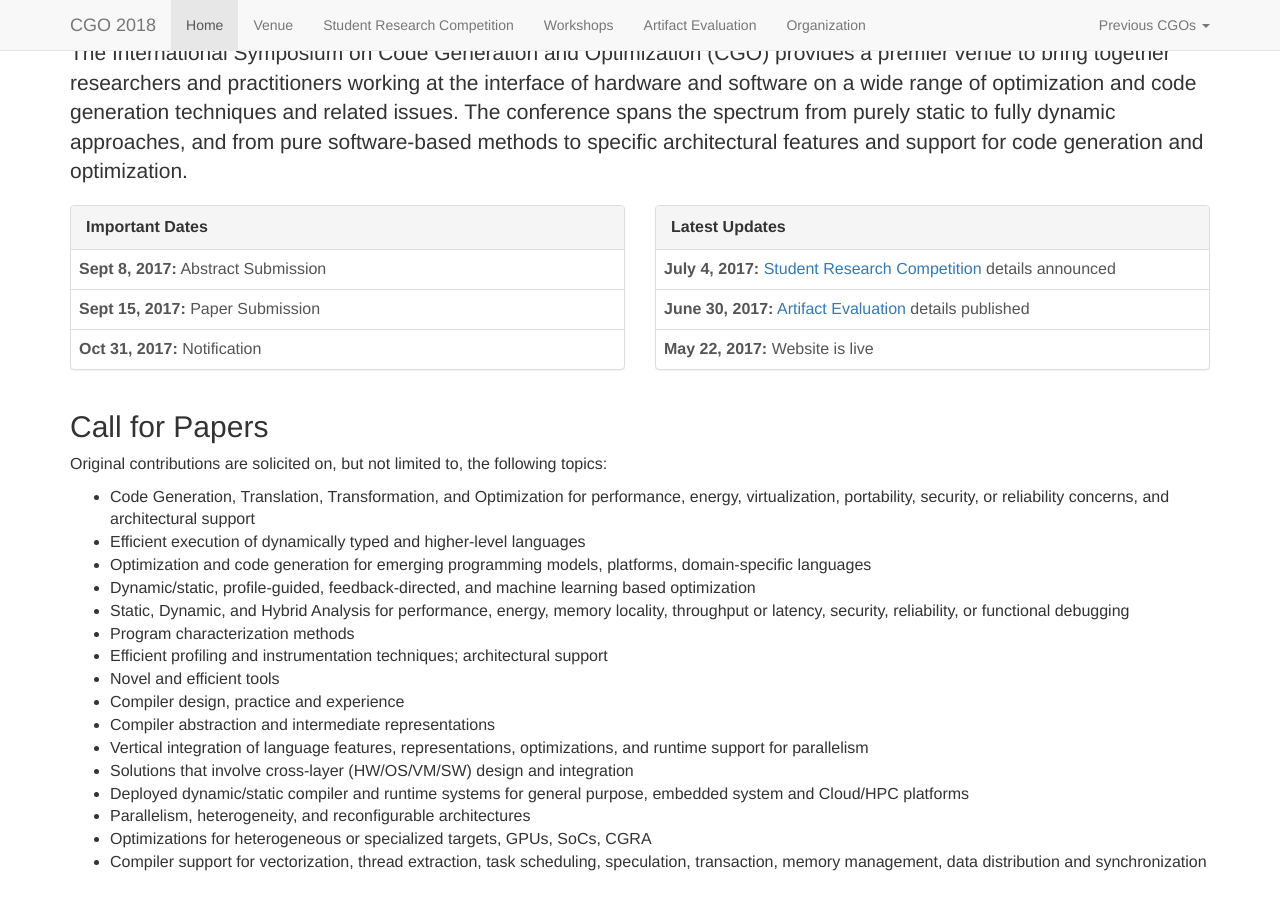
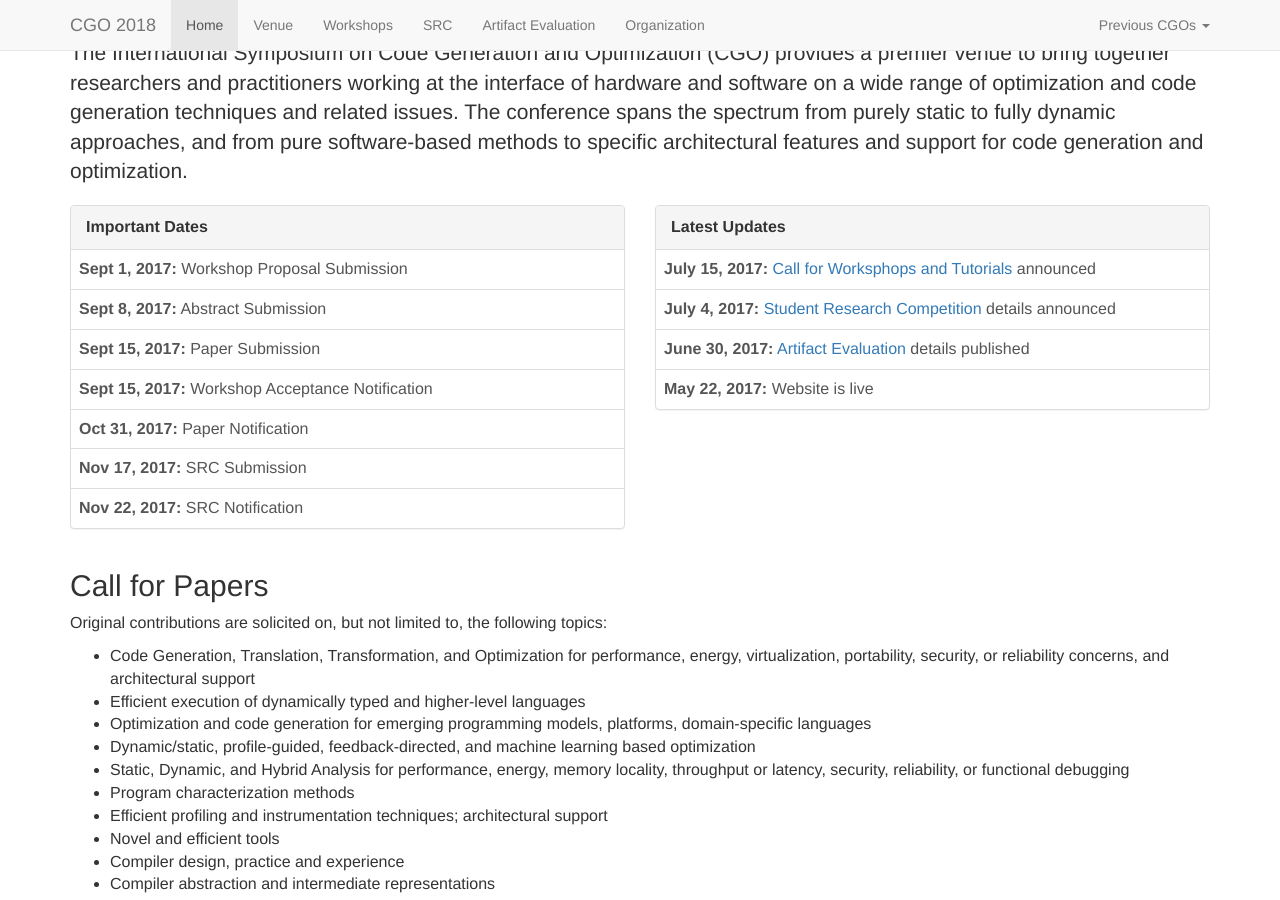
Before and after one commit to ChrisCummins/cgo2018, a Jekyll site: the page built from index.html, in a window 1280 px wide and 900 px high, scrolled down 740 px. Built offline with Jekyll 4.4.1, drawn with Linux system fonts in a browser that asks for light colours; nearby versions of some CDN libraries.

Commit message:
new dates

```diff
--- a/_layouts/default.html
+++ b/_layouts/default.html
@@ -37,8 +37,8 @@ layout: compress
           <ul class="nav navbar-nav">
             <li {% if page.url == "/" %}class="active"{% endif %}><a href="{{ '/' | relative_url }}">Home</a></li>
             <li {% if page.url == "/venue/" %}class="active"{% endif %}><a href="{{ '/venue/' | relative_url }}">Venue</a></li>
-            <li {% if page.url == "/src/" %}class="active"{% endif %}><a href="{{ '/src/' | relative_url }}">Student Research Competition</a></li>
             <li {% if page.url == "/workshops/" %}class="active"{% endif %}><a href="{{ '/workshops/' | relative_url }}">Workshops</a></li>
+            <li {% if page.url == "/src/" %}class="active"{% endif %}><a href="{{ '/src/' | relative_url }}">SRC</a></li>
             <li><a href="http://ctuning.org/ae/cgo2018.html">Artifact Evaluation</a></li>
             <li {% if page.url == "/organization/" %}class="active"{% endif %}><a href="{{ '/organization/' | relative_url }}">Organization</a></li>
           </ul> <!-- /.navbar-nav -->
--- a/index.html
+++ b/index.html
@@ -40,15 +40,13 @@ footer: 'Vienna Skyline photo by <a href="https://commons.wikimedia.org/wiki/Fil
 
           <table class="table">
             <tbody>
-              <tr>
-                <td><!--<s>--><b>Sept 8, 2017:</b> Abstract Submission<!--</s>--></td>
-              </tr>
-              <tr>
-                <td><b>Sept 15, 2017:</b> Paper Submission</td>
-              </tr>
-              <tr>
-                <td><b>Oct 31, 2017:</b> Notification</td>
-              </tr>
+              <tr><td><b>Sept 1, 2017:</b> Workshop Proposal Submission</td></tr>
+              <tr><td><!--<s>--><b>Sept 8, 2017:</b> Abstract Submission<!--</s>--></td></tr>
+              <tr><td><b>Sept 15, 2017:</b> Paper Submission</td></tr>
+              <tr><td><b>Sept 15, 2017:</b> Workshop Acceptance Notification</td></tr>
+              <tr><td><b>Oct 31, 2017:</b> Paper Notification</td></tr>
+              <tr><td><b>Nov 17, 2017:</b> SRC Submission</td></tr>
+              <tr><td><b>Nov 22, 2017:</b> SRC Notification</td></tr>
             </tbody>
           </table>
         </div> <!-- /.panel -->
@@ -60,6 +58,7 @@ footer: 'Vienna Skyline photo by <a href="https://commons.wikimedia.org/wiki/Fil
 
           <table class="table">
             <tbody>
+              <tr><td><b>July 15, 2017:</b> <a href="{{ '/workshops/' | relative_url }}">Call for Worksphops and Tutorials</a> announced</td></tr>
               <tr><td><b>July 4, 2017:</b> <a href="{{ '/src/' | relative_url }}">Student Research Competition</a> details announced</td></tr>
               <tr><td><b>June 30, 2017:</b> <a href="http://ctuning.org/ae/cgo2018.html">Artifact Evaluation</a> details published</td></tr>
               <tr><td><b>May 22, 2017:</b> Website is live</td></tr>
```
